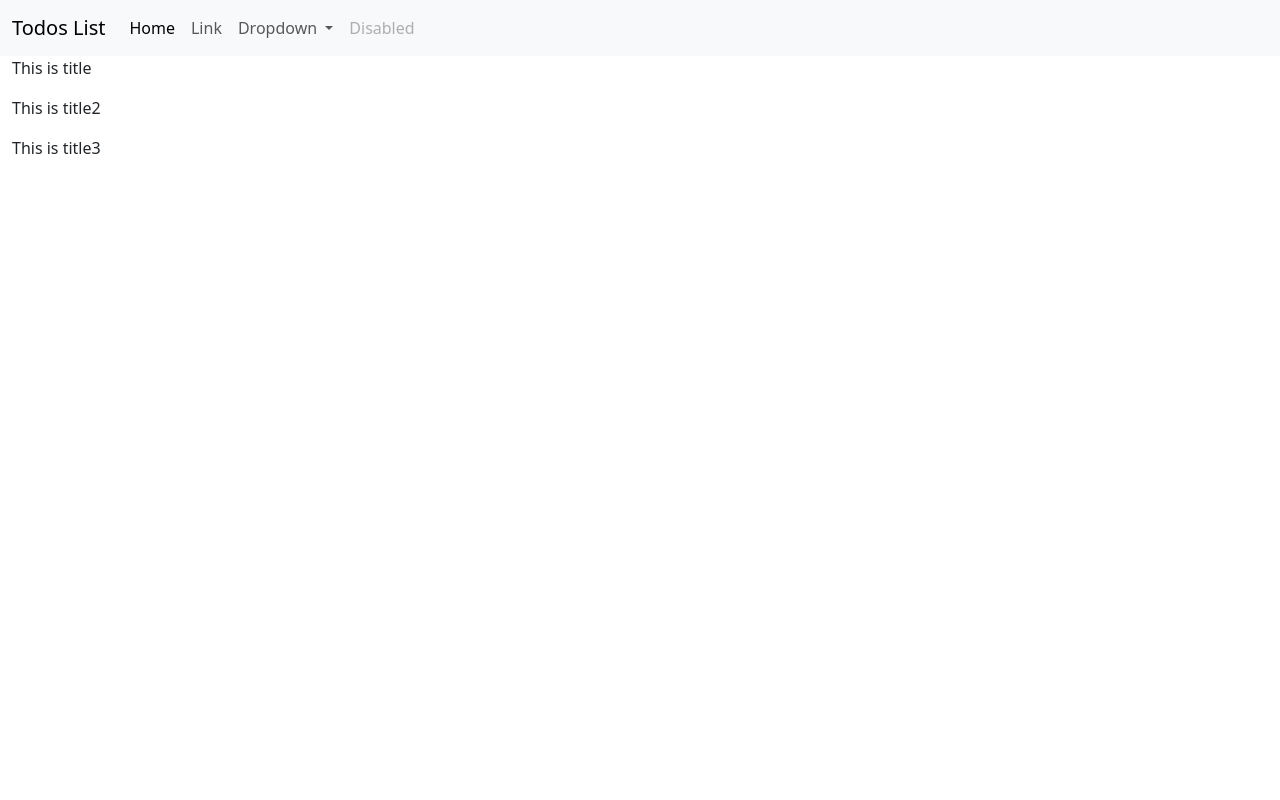
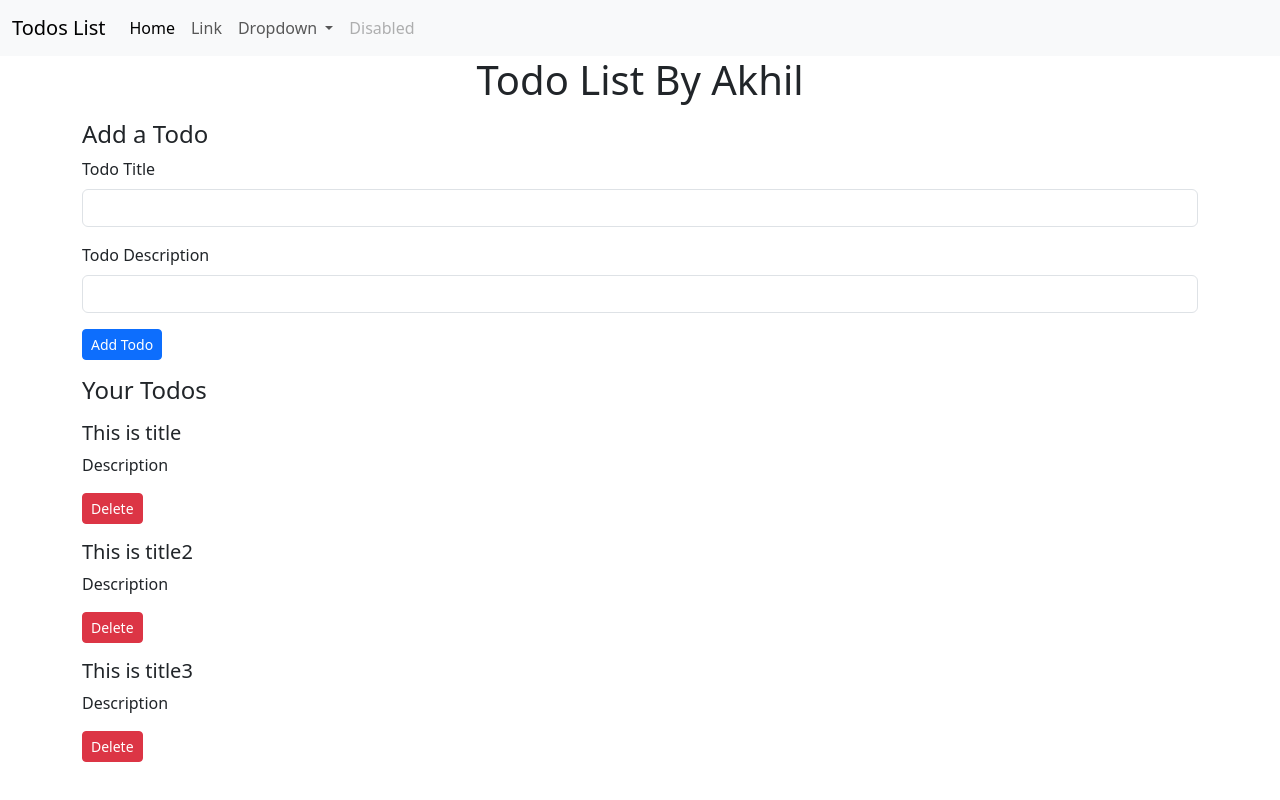
Before and after one commit to AkhilGangan/TODO_LIST_USING_ANGULAR, an Angular app: page / in a window 1280 px wide. Built offline with nearby package versions, Linux system fonts and the light colour scheme.

Commit message:
Updated files

```diff
--- /dev/null
+++ b/src/app/MyComponents/add-todo/add-todo.component.html
@@ -0,0 +1,14 @@
+<div class="my-3">
+<h4>Add a Todo</h4>
+<form (ngSubmit)="onSubmit()">
+    <div class="mb-3">
+      <label for="title"  class="form-label">Todo Title</label>
+      <input type="text" [(ngModel)]="title" class="form-control" name="title" id="title"aria-describedby="emailHelp">
+    </div>
+    <div class="mb-3">
+      <label for="desc" class="form-label">Todo Description</label>
+      <input type="text" class="form-control" name="desc" id="desc" [(ngModel)]="desc">
+    </div>
+    <button type="submit" class="btn btn-sm btn-primary">Add Todo</button>
+  </form>
+</div>
--- /dev/null
+++ b/src/app/MyComponents/add-todo/add-todo.component.ts
@@ -0,0 +1,26 @@
+import { Component,OnInit,Output,EventEmitter } from '@angular/core';
+import { Todo } from 'src/app/Todo';
+
+@Component({
+  selector: 'app-add-todo',
+  templateUrl: './add-todo.component.html',
+  styleUrls: ['./add-todo.component.css']
+})
+export class AddTodoComponent implements OnInit{
+  title!:string;
+  desc!:string;
+  @Output() todoAdd: EventEmitter<Todo> =new EventEmitter();
+
+  constructor(){ }
+
+  ngOnInit():void{ }
+  onSubmit(){
+    const todo ={
+      sno:8,
+      title:this.title,
+      desc:this.desc,
+      active:true
+    }
+    this.todoAdd.emit(todo);
+  }
+}
--- a/src/app/MyComponents/todo-item/todo-item.component.html
+++ b/src/app/MyComponents/todo-item/todo-item.component.html
@@ -1 +1,5 @@
-<p>{{todo.title}}</p>
+<div class="my-3">
+    <h5>{{todo.title}}</h5>
+    <p>{{todo.desc}}</p>
+    <button class="btn btn-sm btn-danger" (click)="onClick(todo)">Delete</button>
+</div>
--- a/src/app/MyComponents/todo-item/todo-item.component.ts
+++ b/src/app/MyComponents/todo-item/todo-item.component.ts
@@ -1,4 +1,4 @@
-import { Component,OnInit,Input } from '@angular/core';
+import { Component,OnInit,Input, Output, EventEmitter } from '@angular/core';
 import {Todo} from 'src/app/Todo';
 
 @Component({
@@ -8,9 +8,13 @@
 })
 export class TodoItemComponent implements OnInit{
   @Input() todo!: Todo;
+  @Output() todoDelete: EventEmitter<Todo> =new EventEmitter();
   construtor(){ }
 
   ngOnInit(): void {
-
+  }
+  onClick(todo: Todo){
+    this.todoDelete.emit(todo);
+    console.log("onClick has occur")
   }
 }
--- a/src/app/MyComponents/todos/todos.component.html
+++ b/src/app/MyComponents/todos/todos.component.html
@@ -1,4 +1,6 @@
+<app-add-todo (todoAdd)="addTodo($event)"></app-add-todo>
+<h4>Your Todos</h4>
 <div  *ngFor ="let todo of todos">
-    <app-todo-item [todo]="todo"></app-todo-item>
+    <app-todo-item [todo]="todo" (todoDelete)="deleteTodo($event)"></app-todo-item>
 
 </div>
--- a/src/app/MyComponents/todos/todos.component.ts
+++ b/src/app/MyComponents/todos/todos.component.ts
@@ -28,11 +28,19 @@
         title:"This is title3",
         desc:"Description",
         active: true
-      },
+      }
     ]
   }
   ngOnInit():void{
-
   }
 
+  deleteTodo(todo:Todo){
+    console.log(todo);
+    const index = this.todos.indexOf(todo);
+    this.todos.splice(index,1);
+  }
+  addTodo(todo:Todo){
+    console.log(todo);
+    this.todos.push(todo);
+  }
 }
--- a/src/app/app.component.html
+++ b/src/app/app.component.html
@@ -32,7 +32,8 @@
     </div>
   </nav>
 
-  <div class="container-fluid">
+  <div class="container">
+    <h1 class="text-center mb-3">Todo List By Akhil</h1>
     <app-todos></app-todos>
   </div>
 </div>
```
Also changed, not shown: src/app/app.module.ts (+6 -2 lines), src/app/MyComponents/add-todo/add-todo.component.css (added), 1 other file (tests, documents, lock files or other folders).
